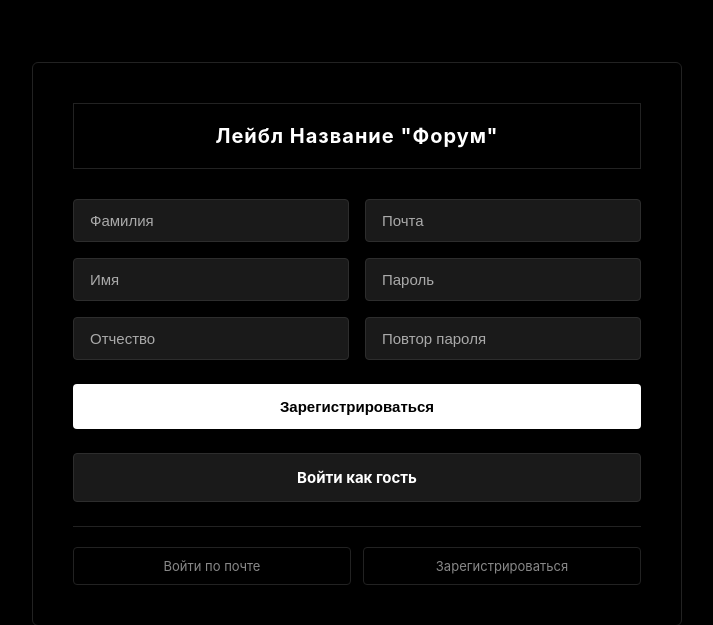
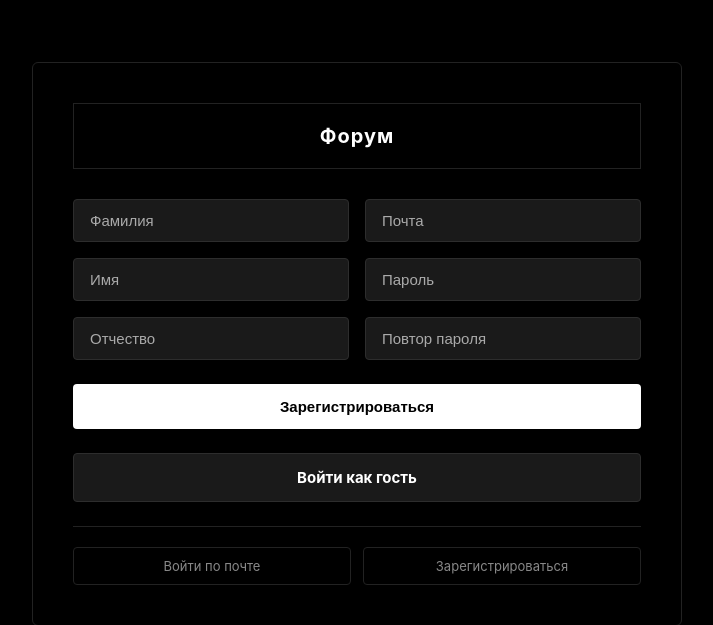
Before and after one commit to sickerlob/TestQuest, a Django app: page /register/ in a window 1280 px wide. Shown: the top 625 px of the page, without its empty margins (283-996 px from the left). Run offline with Django 5.2, Linux system fonts and the light colour scheme.

Commit message:
README.md

```diff
--- a/Forum/templates/Forum/base.html
+++ b/Forum/templates/Forum/base.html
@@ -365,7 +365,7 @@
 
 {% if request.user.is_authenticated %}
     <header class="site-header">
-        <div class="header-logo">Лейбл Название "Форум"</div>
+        <div class="header-logo"> Форум</div>
 
         <div class="header-nav">
             <a href="{% url 'forum_home' %}" class="nav-link">Форумы</a>
--- a/Forum/templates/Forum/login.html
+++ b/Forum/templates/Forum/login.html
@@ -4,7 +4,7 @@
 
 {% block auth_content %}
 <div class="auth-container">
-    <div class="auth-header">Лейбл Название "Форум"</div>
+    <div class="auth-header"> Форум </div>
 
     {% if error_message %}
         <div class="error-block">{{ error_message }}</div>
--- a/Forum/templates/Forum/register.html
+++ b/Forum/templates/Forum/register.html
@@ -4,7 +4,7 @@
 
 {% block auth_content %}
 <div class="auth-container" style="max-width: 650px;">
-    <div class="auth-header">Лейбл Название "Форум"</div>
+    <div class="auth-header"> Форум </div>
 
     <form method="post" action="{% url 'register' %}">
         {% csrf_token %}
```
